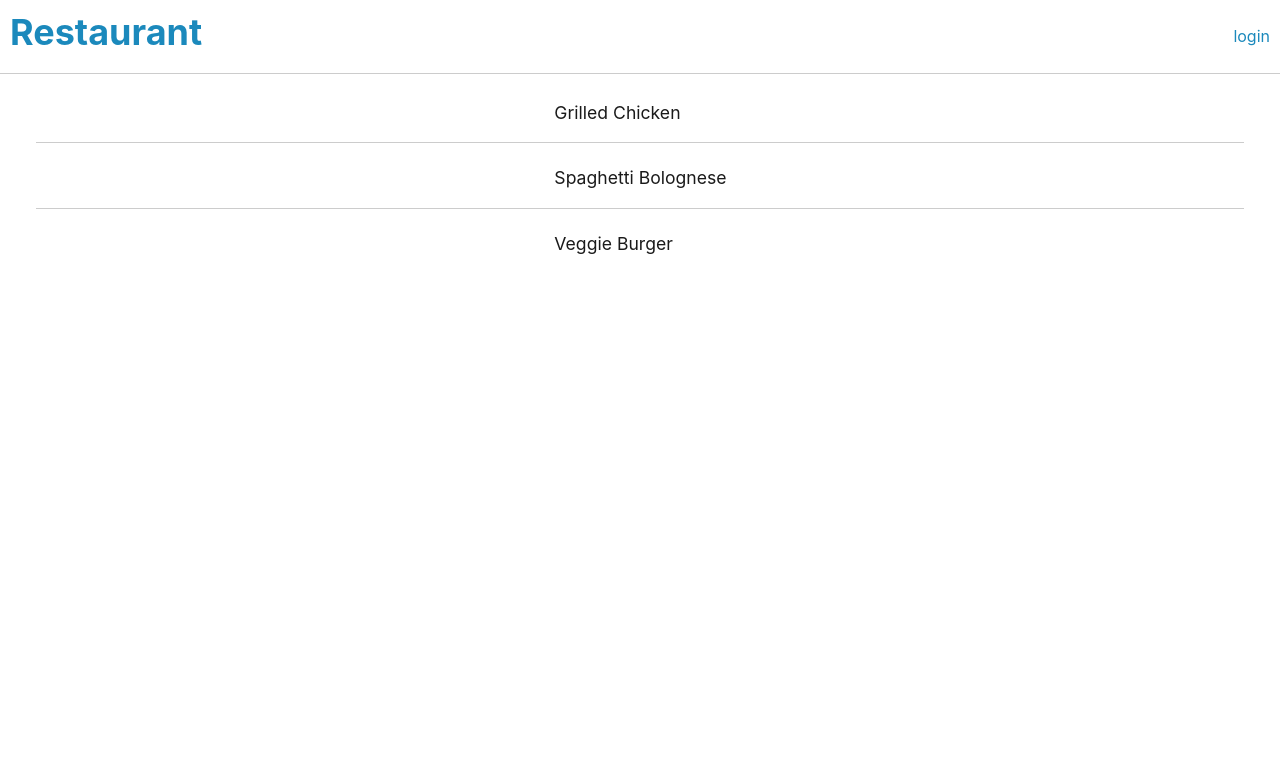
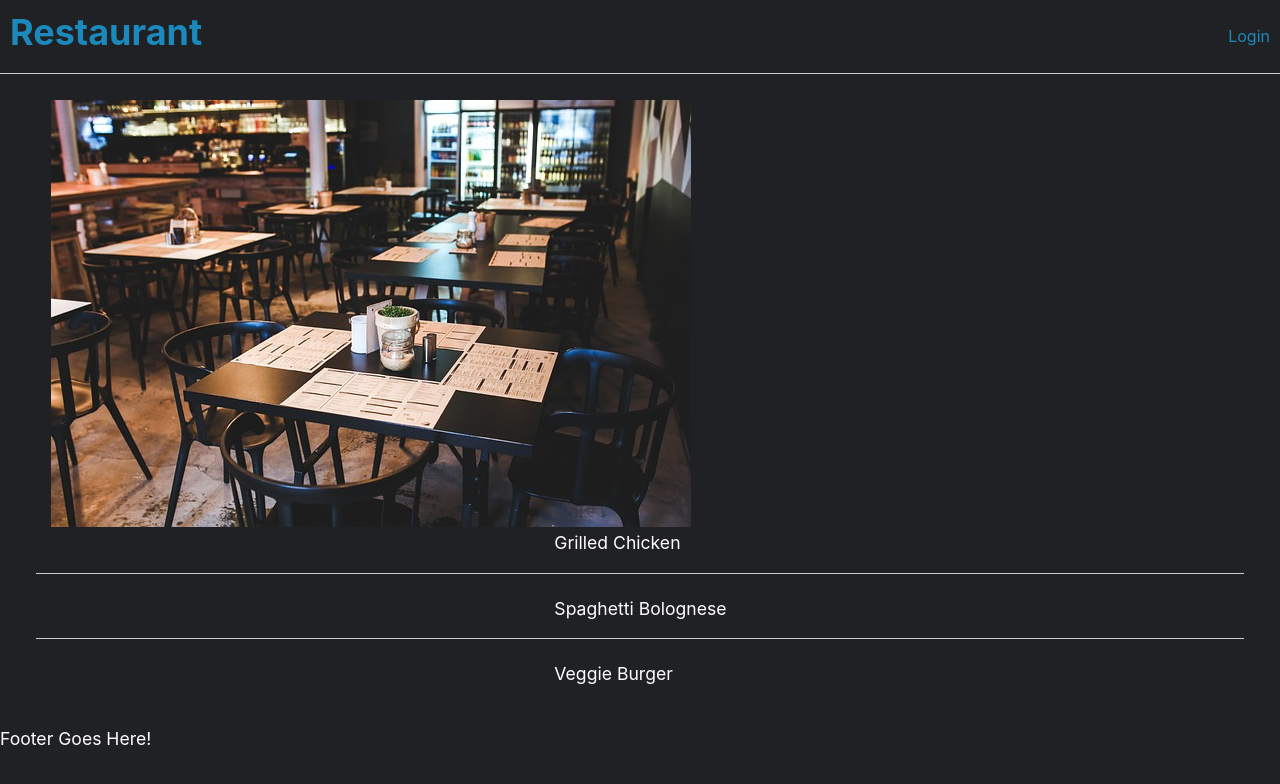
Before and after one commit to zamorejake/YumYumYard, a Node server app: page / in a window 1280 px wide. Shown: the top 784 px of the page. Run offline with Node 20, Linux system fonts and the light colour scheme; data comes from the database, SQL or seed files in the repository; some libraries are stand-ins or nearby versions.

Commit message:
changed background color and added template image

```diff
--- a/public/css/jass.css
+++ b/public/css/jass.css
@@ -5,7 +5,7 @@
  * 1. Correct the line height in all browsers.
  * 2. Prevent adjustments of font size after orientation changes in iOS.
  */
-html {
+ html {
   line-height: 1.15;
   /* 1 */
   -webkit-text-size-adjust: 100%;
@@ -19,6 +19,7 @@ html {
  */
 body {
   margin: 0;
+  background-color: #202124;
 }
 
 /**
@@ -369,6 +370,7 @@ h5,
 h6 {
   margin: 0 0 0.5rem;
   line-height: 1.25;
+  color: #ffffff;
 }
 
 h1 {
@@ -399,6 +401,7 @@ p {
   font-size: 1.1rem;
   margin: 0 0 1rem;
   line-height: 1.5;
+  color: #ffffff;
 }
 
 ul,
@@ -410,6 +413,7 @@ dl {
 
 label {
   display: inline-block;
+  color: #ffffff;
 }
 
 input,
--- a/public/css/style.css
+++ b/public/css/style.css
@@ -22,3 +22,9 @@ header, .project:not(:last-child) {
   font-weight: bold;
   margin-left: -5px;
 }
+
+
+
+footer{
+  margin-top: auto;
+}
--- a/server.js
+++ b/server.js
@@ -38,6 +38,8 @@ app.set('view engine', 'handlebars');
 app.use(express.json());
 app.use(express.urlencoded({ extended: true }));
 app.use(express.static(path.join(__dirname, 'public')));
+app.use("/images", express.static(path.join(__dirname, "/public/images")));
+
 
 app.use(routes);
 
--- a/views/homepage.handlebars
+++ b/views/homepage.handlebars
@@ -1,3 +1,5 @@
+<img src="../images/restaurant.jpg" alt="restaurant">
+
 <!-- Loop over each object in the projects array -->
 {{#each entrees as |entree| }}
 <div class="row mb-4 project">
--- a/views/layouts/main.handlebars
+++ b/views/layouts/main.handlebars
@@ -18,10 +18,10 @@
       <nav>
         <!-- Conditionally render login or logout links -->
         {{#if logged_in}}
-        <a href="/profile">profile</a> |
-        <button class="no-button" id="logout">logout</button>
+        <a href="/profile">Profile</a> |
+        <button class="no-button" id="logout">Logout</button>
         {{else}}
-        <a href="/login">login</a>
+        <a href="/login">Login</a>
         {{/if}}
       </nav>
     </header>
@@ -30,7 +30,7 @@
       {{{ body }}}
     </main>
     <footer>
-
+      <p>Footer Goes Here!</p>
     </footer>
   </div>
 
```
Also changed, not shown: public/images/restaurant.jpg (added).
